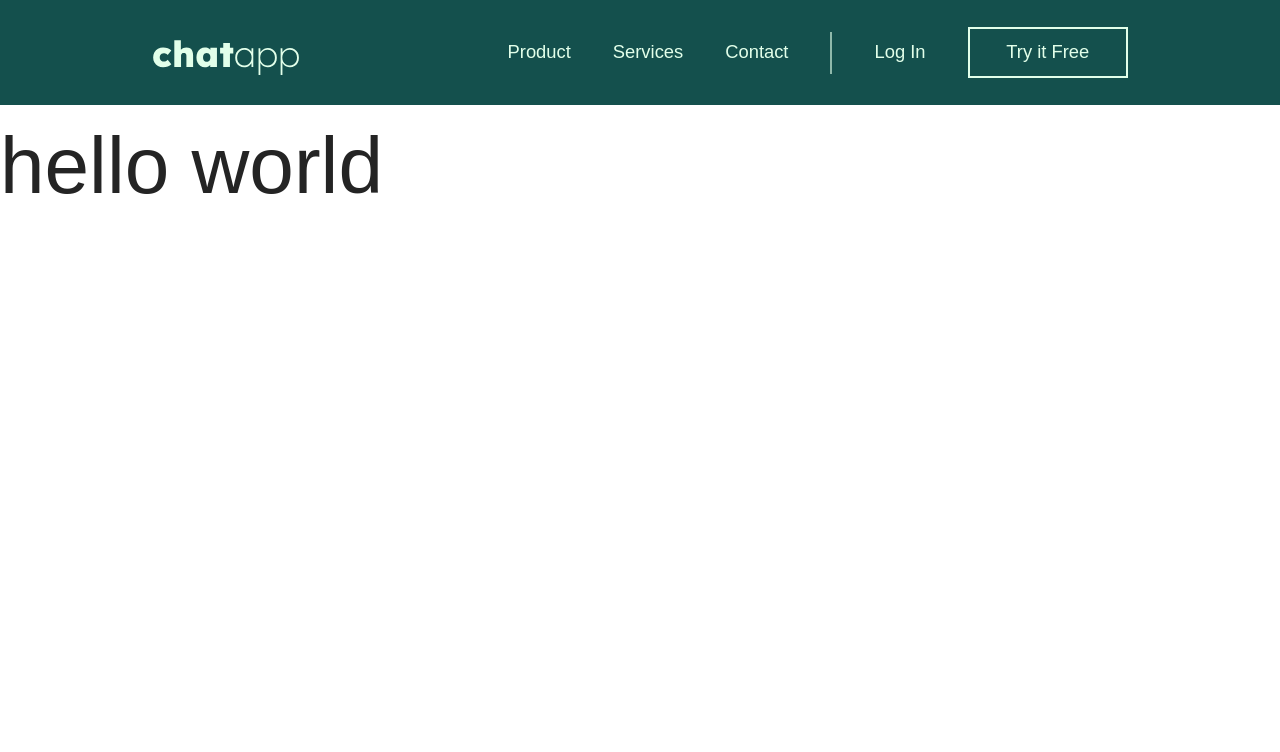
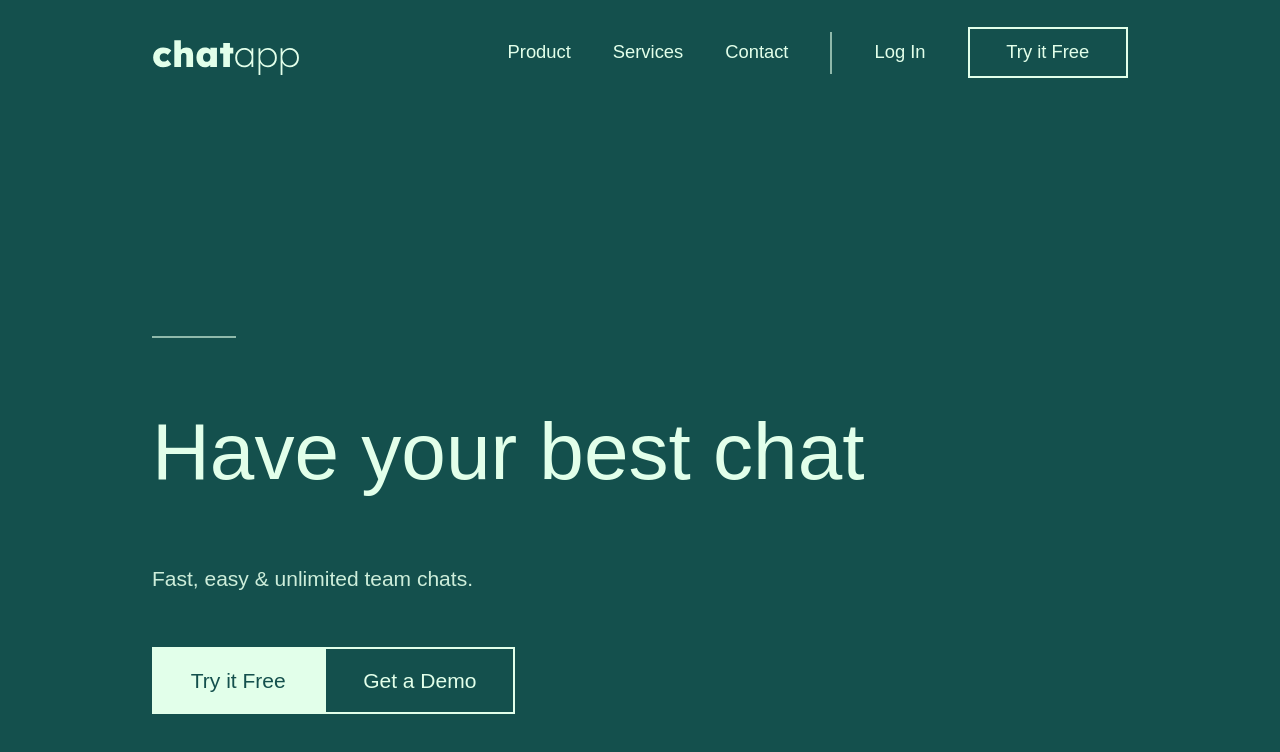
Before and after one commit to aka-luan/callapp-lp, a Next.js app: page / in a window 1280 px wide. Shown: the top 752 px of the page. Built offline with nearby package versions, Linux system fonts and the light colour scheme.

Commit message:
some of the hero text (need to adjust margins)

```diff
--- a/src/app/page.js
+++ b/src/app/page.js
@@ -1,10 +1,25 @@
-import Header from "./components/Header";
+import Button from './components/Button';
+import Header from './components/Header';
 
 export default function Home() {
   return (
-    <div className="">
+    <div className=''>
       <Header />
-      <h1>hello world</h1>
+      <main>
+        <section id='hero' className='bg-green py-44 text-lightgreen'>
+          <div className='container flex mx-auto'>
+            <div id='hero-text' className='flex flex-col gap-10'>
+              <span className='h-[2px] w-16 bg-lightgreen opacity-60'></span>
+              <h1>Have your best chat</h1>
+              <p>Fast, easy & unlimited team chats.</p>
+              <div className='flex'>
+                <Button type={'primary'}>Try it Free</Button>
+                <Button>Get a Demo</Button>
+              </div>
+            </div>
+          </div>
+        </section>
+      </main>
     </div>
   );
 }
```
